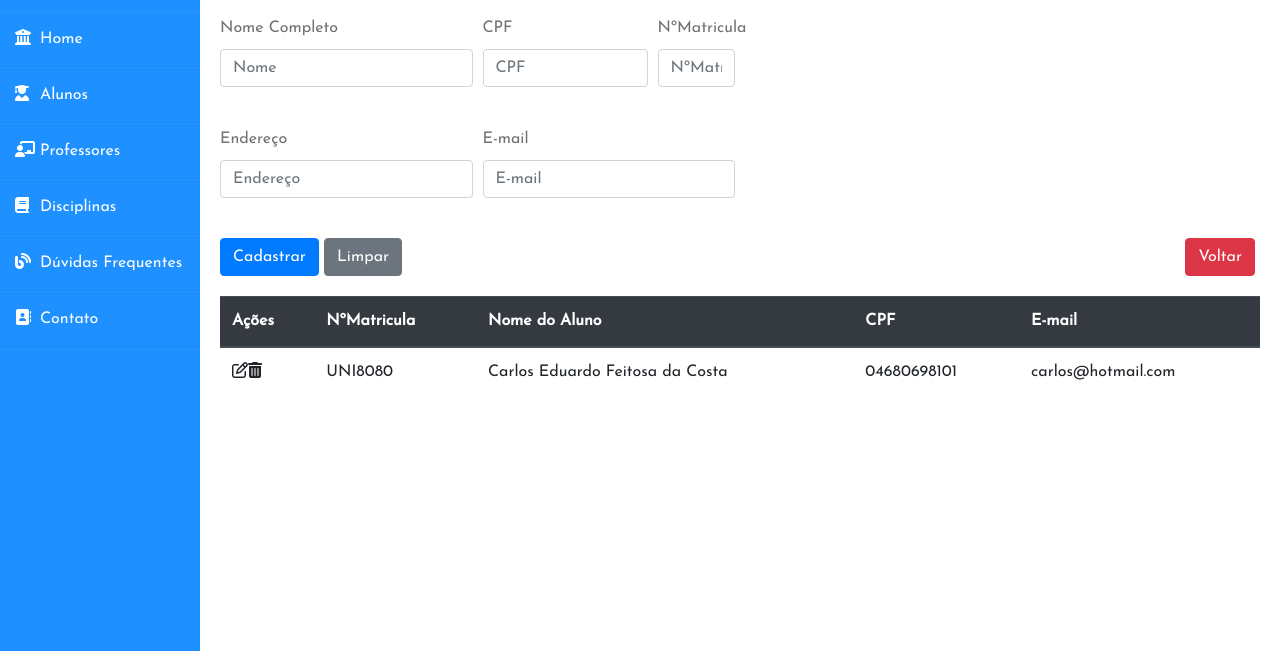
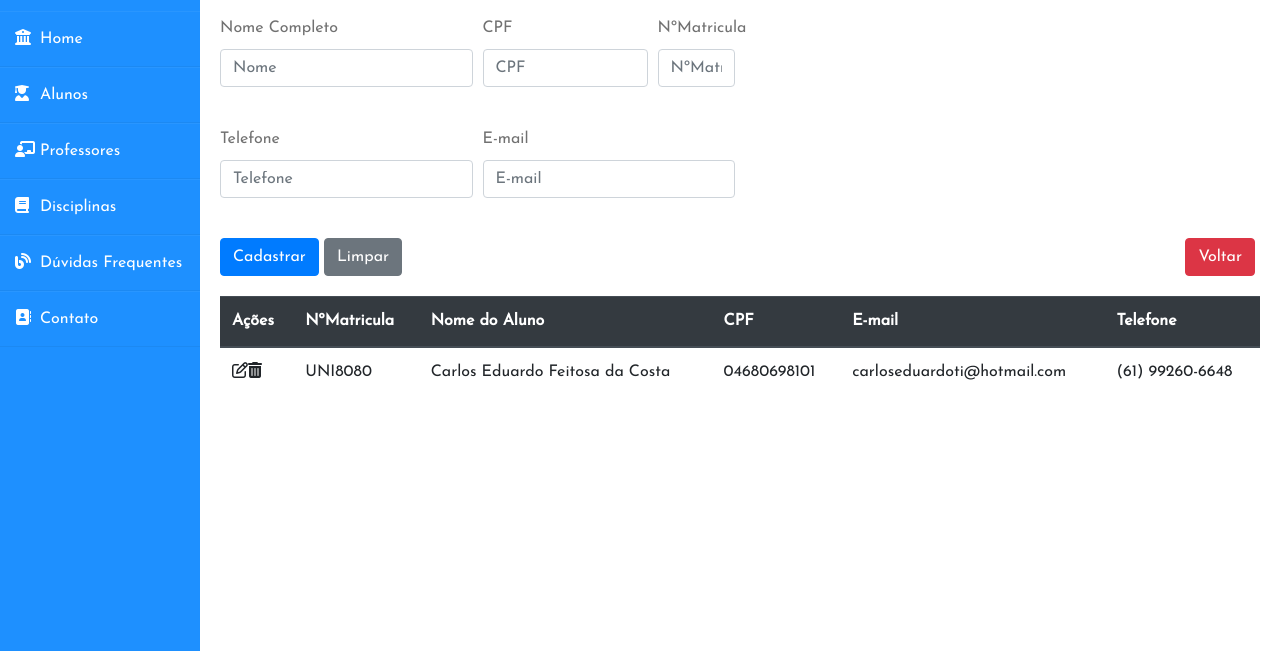
Before and after one commit to carloseduti/aluno-online, a website: page src/cadastroaluno.html in a window 1280 px wide. Shown: the part 87-738 px from the top of the page. Drawn offline with nearby package versions, Linux system fonts and the light colour scheme.

Commit message:
alterando o formulário de cadastro

```diff
--- a/app/controllers.js
+++ b/app/controllers.js
@@ -15,7 +15,8 @@
             matricula: "UNI8080",
             nome: "Carlos Eduardo Feitosa da Costa",
             cpf: "04680698101",
-            email: "carlos@hotmail.com",
+            tel: "(61) 99260-6648",
+            email: "carloseduardoti@hotmail.com"
 
         }];
 
--- a/src/cadastroaluno.html
+++ b/src/cadastroaluno.html
@@ -57,8 +57,8 @@
                         </div>
                         <div class="form-row">
                             <div class="form-group col-md-3">
-                                <label>Endereço</label>
-                                <input type="text" class="form-control" placeholder="Endereço" ng-model="vm.aluno.endereco">
+                                <label>Telefone</label>
+                                <input type="text" class="form-control" placeholder="Telefone" ng-model="vm.aluno.tel">
                             </div>
                             <div class="form-group col-md-3">
                                 <label>E-mail</label>
@@ -68,7 +68,7 @@
                         </div>
                 </div>
                 <div>
-                    <button type="submit" class="btn btn-primary" ng-disable="!vm.aluno.nome || !vm.aluno.cpf || !vm.aluno.matricula || !vm.aluno.email" ng-click="vm.adicionarAlunos()">Cadastrar</button>
+                    <button type="submit" class="btn btn-primary" ng-disable="!vm.aluno.nome || !vm.aluno.cpf || !vm.aluno.matricula || !vm.aluno.tel" ng-click="vm.adicionarAlunos()">Cadastrar</button>
                     <button type="submit" class="btn btn-secondary" ng-click="">Limpar</button>
                     <a href="./menuprincipal.html"><button type="submit" class="btn btn-danger">Voltar</button></a>
                 </div>
@@ -83,6 +83,7 @@
                                 <th scope="col">Nome do Aluno</th>
                                 <th scope="col">CPF</th>
                                 <th scope="col">E-mail</th>
+                                <th scope="col">Telefone</th>
                             </tr>
                         </thead>
                         <tbody>
@@ -92,6 +93,7 @@
                                 <td>{{aluno.nome}}</td>
                                 <td>{{aluno.cpf}}</td>
                                 <td>{{aluno.email}}</td>
+                                <td>{{aluno.tel}}</td>
                             </tr>
                         </tbody>
                     </table>
```
Also changed, not shown: dist/app.js.
